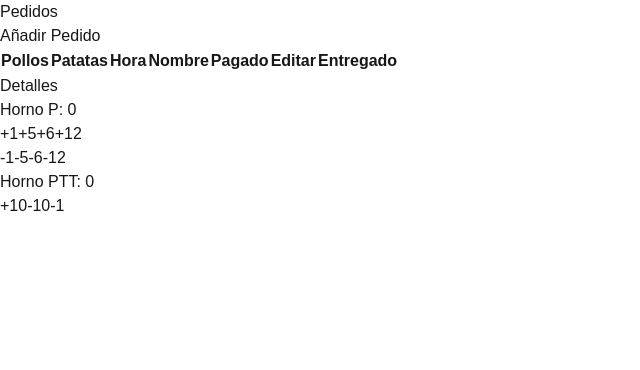
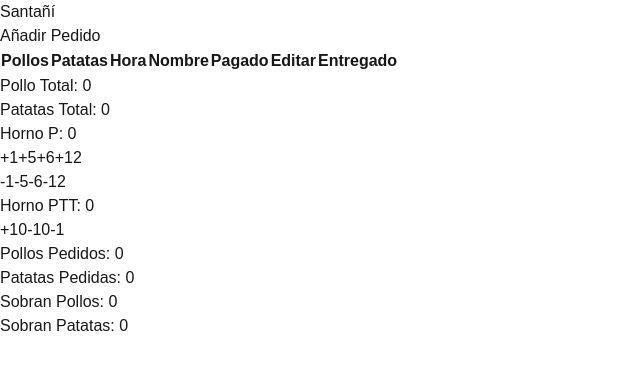
Before and after one commit to Kilex79/web-food-orders, a Next.js app: page / in a window 1280 px wide. Shown: the top 370 px of the page, without its empty margins (0-640 px from the left). Built offline with nearby package versions, Linux system fonts and the light colour scheme.

Commit message:
add WorkDaysSelector component; refactor order sorting and update Home component to display current day title

```diff
--- a/src/app/components/ui/Details.tsx
+++ b/src/app/components/ui/Details.tsx
@@ -1,66 +1,90 @@
 "use client";
 import { useState } from "react";
 
-export default function Details() {
+interface DetailsProps {
+  totalChickens: number;
+  totalPotatoes: number;
+}
+
+export default function Details({ totalChickens, totalPotatoes }: DetailsProps) {
   const [hornoP, setHornoP] = useState(0);
   const [hornoPTT, setHornoPTT] = useState(0);
 
   return (
-    <div className="p-4">
+    <div className="p-4 space-y-4">
+      {/* Grupo 1: Totales */}
+      <div className="bg-gray-800 p-6 rounded-lg shadow-lg border-l-4 border-blue-600">
+        <h1 className="text-xl font-semibold text-white mb-4">Pollo Total: {hornoP + totalChickens}</h1>
+        <h1 className="text-xl font-semibold text-white mb-4">Patatas Total: {hornoPTT + totalPotatoes}</h1>
+      </div>
+
       {/* Horno P */}
-      <h1 className="text-2xl font-bold text-gray-100 dark:text-gray-100 mb-4 border-4 border-gray-700 dark:border-gray-700 rounded-lg p-4">
-        Horno P: {hornoP}
-      </h1>
-      <div className="flex gap-2 mb-4">
+      <div className="bg-white dark:bg-gray-800 p-6 rounded-lg shadow-md border-l-4 border-l-gray-600">
+        <h1 className="text-xl font-semibold text-gray-900 dark:text-gray-200 mb-6">Horno P: {hornoP}</h1>
+        <div className="flex gap-4 mb-6">
           {[1, 5, 6, 12].map((num) => (
             <button
               key={num}
               onClick={() => setHornoP(hornoP + num)}
-            className="w-16 h-10 bg-blue-500 hover:bg-blue-700 text-white font-bold py-2 rounded-lg text-center"
+              className="w-20 h-12 bg-blue-600 hover:bg-blue-700 text-white font-medium rounded-lg transition duration-200"
             >
               +{num}
             </button>
           ))}
         </div>
-      <div className="flex gap-2 mb-4">
+        <div className="flex gap-4">
           {[1, 5, 6, 12].map((num) => (
             <button
               key={num}
               onClick={() => setHornoP(hornoP - num)}
-            className="w-16 h-10 bg-red-500 hover:bg-red-700 text-white font-bold py-2 rounded-lg text-center"
+              className="w-20 h-12 bg-red-600 hover:bg-red-700 text-white font-medium rounded-lg transition duration-200"
             >
               -{num}
             </button>
           ))}
         </div>
+      </div>
 
       {/* Horno PTT */}
-      <h1 className="text-2xl font-bold text-gray-100 dark:text-gray-100 mb-4 border-4 border-gray-700 dark:border-gray-700 rounded-lg p-4">
-        Horno PTT: {hornoPTT}
-      </h1>
-      <div className="flex gap-2 mb-4">
+      <div className="bg-white dark:bg-gray-800 p-6 rounded-lg shadow-md border-l-4 border-l-gray-600">
+        <h1 className="text-xl font-semibold text-gray-900 dark:text-gray-200 mb-6">Horno PTT: {hornoPTT}</h1>
+        <div className="flex gap-4 mb-6">
           <button
             onClick={() => setHornoPTT(hornoPTT + 10)}
-          className="w-16 h-10 bg-blue-500 hover:bg-blue-700 text-white font-bold py-2 rounded-lg text-center"
+            className="w-20 h-12 bg-blue-600 hover:bg-blue-700 text-white font-medium rounded-lg transition duration-200"
           >
             +10
           </button>
           <button
             onClick={() => setHornoPTT(hornoPTT - 10)}
-          className="w-16 h-10 bg-red-500 hover:bg-red-700 text-white font-bold py-2 rounded-lg text-center"
+            className="w-20 h-12 bg-red-600 hover:bg-red-700 text-white font-medium rounded-lg transition duration-200"
           >
             -10
           </button>
           <button
             onClick={() => setHornoPTT(hornoPTT - 1)}
-          className="w-16 h-10 bg-red-500 hover:bg-red-700 text-white font-bold py-2 rounded-lg text-center"
+            className="w-20 h-12 bg-red-600 hover:bg-red-700 text-white font-medium rounded-lg transition duration-200"
           >
             -1
           </button>
         </div>
       </div>
+
+      {/* Grupo 2: Pedidos */}
+      <div className="bg-gray-700 p-6 rounded-lg shadow-lg border-l-4 border-yellow-500">
+        <h1 className="text-xl font-semibold text-white mb-4">Pollos Pedidos: {totalChickens}</h1>
+        <h1 className="text-xl font-semibold text-white mb-4">Patatas Pedidas: {totalPotatoes}</h1>
+      </div>
+
+      {/* Grupo 3: Sobras */}
+      <div className="bg-gray-900 p-6 rounded-lg shadow-lg border-l-4 border-red-500">
+        <h1 className="text-xl font-semibold text-white mb-4">Sobran Pollos: {hornoP - totalChickens}</h1>
+        <h1 className="text-xl font-semibold text-white mb-4">Sobran Patatas: {hornoPTT - totalPotatoes}</h1>
+      </div>
+    </div>
   );
 }
+
 
 /* OTRO ESTILO PARA A CONFIRMAR */
 /*
--- a/src/app/components/ui/Table.tsx
+++ b/src/app/components/ui/Table.tsx
@@ -24,12 +24,6 @@ export function Table({
   onToggleDelivered,
 }: TableProps) {
 
-  // Ordenar las órdenes por la hora (de más temprano a más tarde)
-  const sortedOrders = [...orders].sort((a, b) => {
-    const timeA = Date.parse(`1970-01-01T${a.time}:00Z`); // Formato compatible con Date.parse
-    const timeB = Date.parse(`1970-01-01T${b.time}:00Z`);
-    return timeA - timeB; // Orden ascendente
-  });
 
   return (
     <div className="overflow-x-auto rounded-lg">
@@ -61,7 +55,7 @@ export function Table({
           </tr>
         </thead>
         <tbody className="bg-white divide-y divide-gray-200 dark:bg-gray-700 dark:divide-gray-600 ">
-          {sortedOrders.map((order, index) => (
+          {orders.map((order, index) => (
             <tr
               key={index}
               className={`hover:bg-gray-100 dark:hover:bg-gray-600  ${
--- a/src/app/page.tsx
+++ b/src/app/page.tsx
@@ -11,11 +11,28 @@ export default function Home() {
   const [orderToEdit, setOrderToEdit] = useState<Order | null>(null);
   const [editIndex, setEditIndex] = useState<number | null>(null);
 
-  // Ordena las órdenes por hora (de más temprano a más tarde)
+  // Mapear días a Strings
+  const dayTitles: { [key: number]: string } = {
+    0: "Santa María",
+    1: "Manacor",
+    2: "Pedidos",
+    3: "Santañí",
+    4: "Inca",
+    5: "Llucmajor",
+    6: "Santañí",
+  };
+
+  // Obtener el día actual
+  const currentDay = new Date().getDay(); // Esto devuelve un número entre 0 (domingo) y 6 (sábado)
+  const currentDayTitle = dayTitles[currentDay]; // Esto obtiene el título correspondiente al día
+
+  // Ordenar las órdenes por hora
   const sortOrdersByTime = (orders: Order[]) => {
     return [...orders].sort((a, b) => {
-      const timeA = Date.parse(`1970-01-01T${a.time}:00Z`); // Formato compatible con Date.parse
-      const timeB = Date.parse(`1970-01-01T${b.time}:00Z`);
+      const [hoursA, minutesA] = a.time.split(":").map(Number);
+      const [hoursB, minutesB] = b.time.split(":").map(Number);
+      const timeA = new Date().setHours(hoursA, minutesA, 0, 0);
+      const timeB = new Date().setHours(hoursB, minutesB, 0, 0);
       return timeA - timeB; // Orden ascendente
     });
   };
@@ -84,8 +101,33 @@ export default function Home() {
   const toggleDelivered = (index: number) => {
     const updatedOrders = [...orders];
     updatedOrders[index].delivered = !updatedOrders[index].delivered;
-    setOrders(sortOrdersByTime(updatedOrders)); // Asegurarse de ordenar las órdenes después de cambiar el estado
+
+    // Mover los pedidos entregados al final
+    const sortedOrders = [...updatedOrders].sort((a, b) => {
+      if (a.delivered === b.delivered) {
+        // Si ambos tienen el mismo estado de entrega, ordenar por hora
+        const [hoursA, minutesA] = a.time.split(":").map(Number);
+        const [hoursB, minutesB] = b.time.split(":").map(Number);
+        const timeA = new Date().setHours(hoursA, minutesA, 0, 0);
+        const timeB = new Date().setHours(hoursB, minutesB, 0, 0);
+        return timeA - timeB;
+      }
+      return a.delivered ? 1 : -1; // Los entregados al final
+    });
+
+    setOrders(sortedOrders);
+    localStorage.setItem("orders", JSON.stringify(sortedOrders)); // Guardar en localStorage
   };
+
+  // Calcular las cantidades totales de pollos y patatas
+  const totalChickens = orders.reduce(
+    (total, order) => total + Number(order.chickens),
+    0
+  );
+  const totalPotatoes = orders.reduce(
+    (total, order) => total + Number(order.potatoes),
+    0
+  );
 
   return (
     <main className="bg-gray-900 dark:bg-gray-900 min-h-screen">
@@ -93,7 +135,7 @@ export default function Home() {
         {/* Zona de Pedidos */}
         <div className="col-span-3 p-8 overflow-auto h-screen">
           <h1 className="text-center text-4xl font-bold text-gray-100 dark:text-gray-100 mb-4 border-4 border-gray-700 dark:border-gray-700 rounded-lg p-4">
-            Pedidos
+            {`${currentDayTitle}`} {/* Muestra el día actual en el título */}
           </h1>
           <div className="flex flex-col gap-4">
             {/* Al hacer clic, se abre el modal en modo "agregar" */}
@@ -103,16 +145,20 @@ export default function Home() {
             >
               Añadir Pedido
             </button>
-            <Table orders={orders} onEditOrder={openEditModal} onToggleDelivered={toggleDelivered} />
+            <Table
+              orders={orders}
+              onEditOrder={openEditModal}
+              onToggleDelivered={toggleDelivered}
+            />
           </div>
         </div>
 
         {/* Zona de Detalles */}
-        <div className="col-span-1 p-8 h-screen border-l-4 border-gray-700 dark:border-gray-700 bg-gray-800 dark:bg-gray-800">
-          <h1 className="text-4xl font-bold text-gray-100 dark:text-gray-100 mb-4">
-            Detalles
-          </h1>
-          <Details />
+        <div className="col-span-1 h-screen border-l-4 border-gray-700 dark:border-gray-700 bg-gray-800 dark:bg-gray-800">
+          <Details
+            totalChickens={totalChickens}
+            totalPotatoes={totalPotatoes}
+          />
         </div>
       </div>
 
```
Also changed, not shown: src/app/components/ui/WorkDaysSelector.tsx (added, +44 -0 lines), src/app/info/page.tsx (added, +9 -0 lines). Lines whose indentation alone changed are shown as unchanged.
